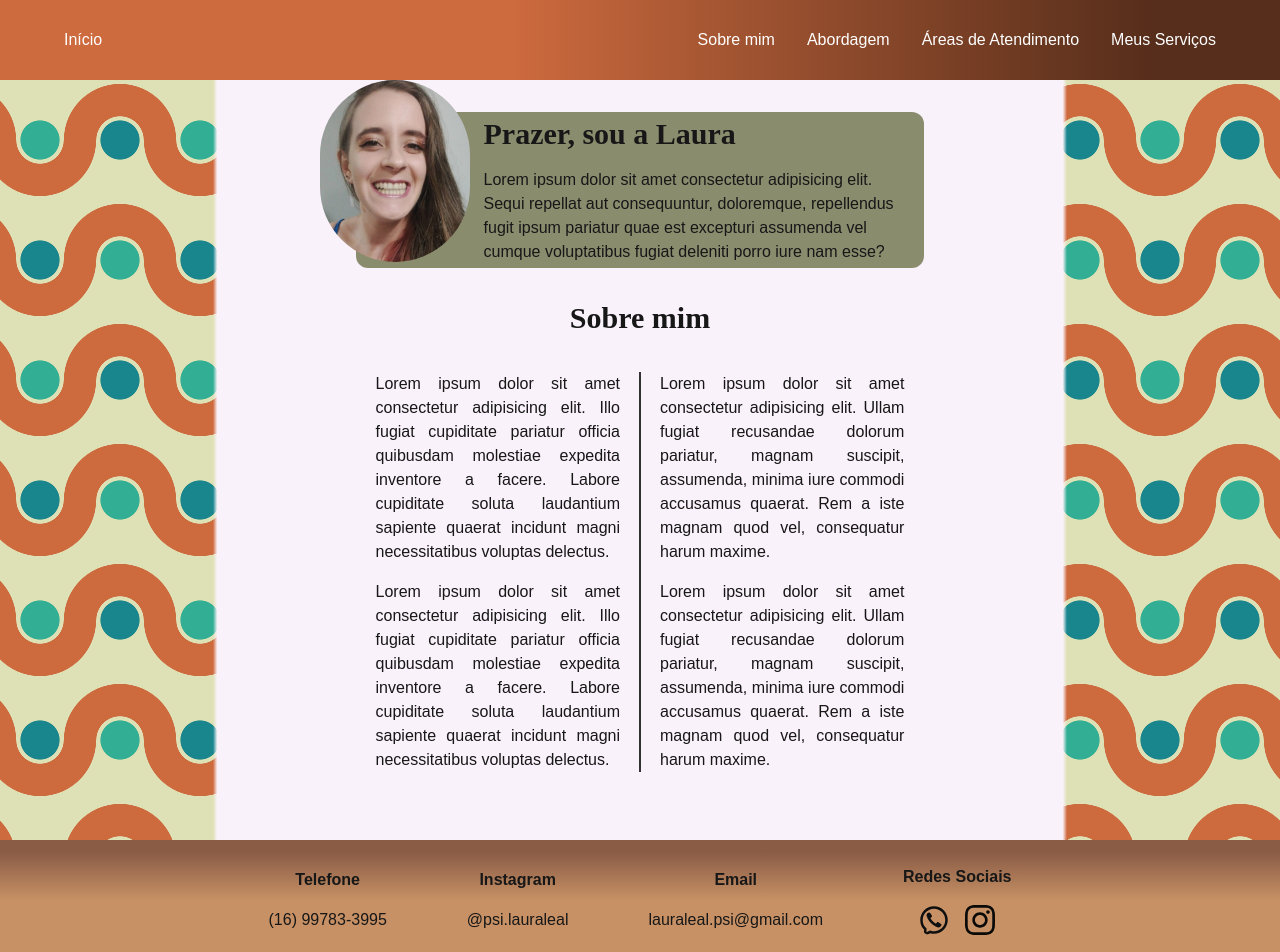
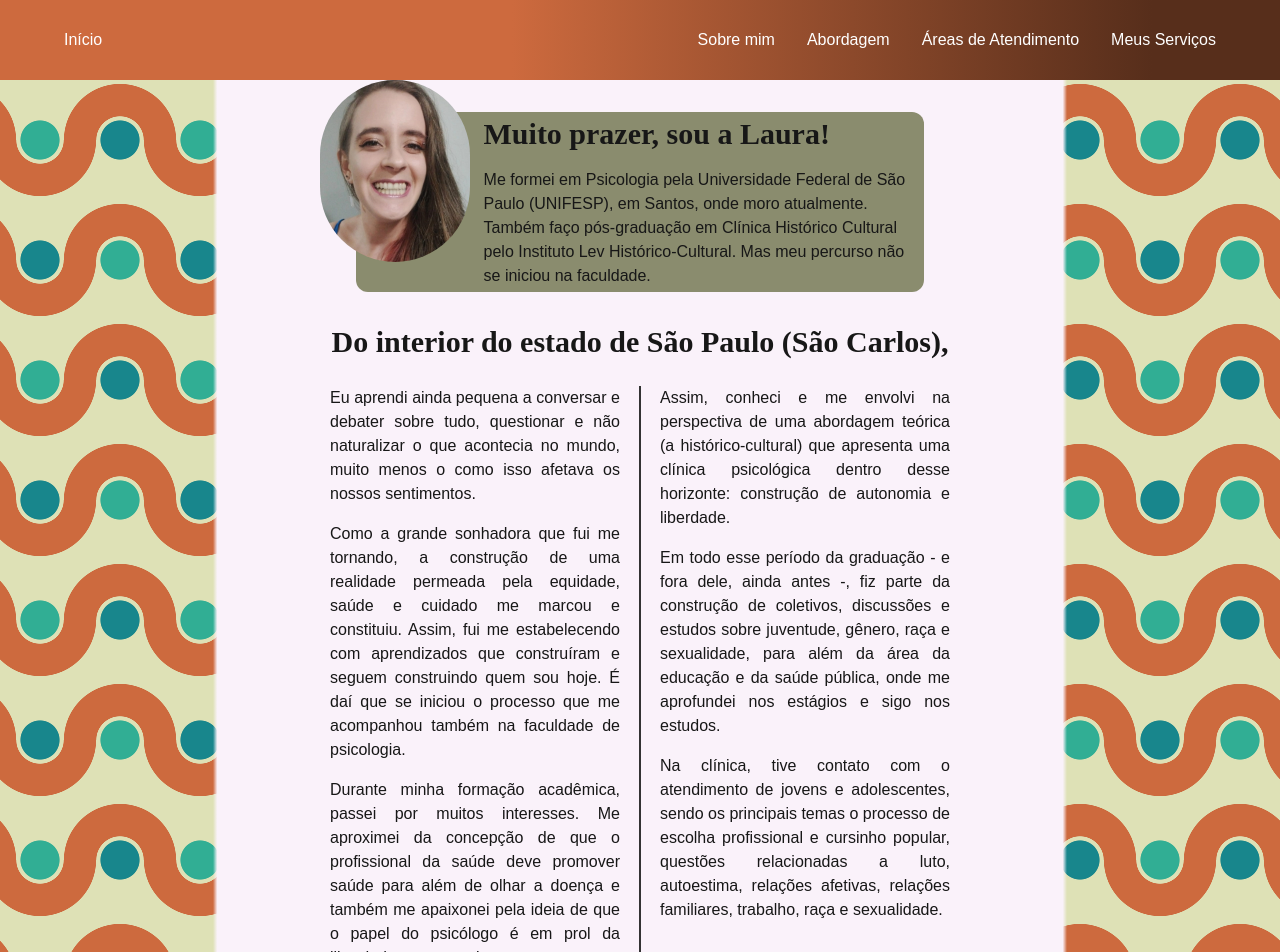
Before and after one commit to techtalia/site_laura, a Next.js app: page /sobre in a window 1280 px wide. Shown: the top 952 px of the page. Built offline with nearby package versions, Linux system fonts and the light colour scheme; a web font is replaced by a local one; what @mui/material-nextjs would draw is missing.

Commit message:
textos index e sobre

```diff
--- a/app/index.css
+++ b/app/index.css
@@ -21,7 +21,7 @@
   width: 100%;
   height: 100%;
   background-image: linear-gradient(to left, var(--cinza), var(--marrom-apagado), var(--marrom-escuro));
-  opacity: 0.6;
+  opacity: 0.7;
   border-radius: 5%;
   padding: 20px 0px 0px 20px;
 }
--- a/app/page.tsx
+++ b/app/page.tsx
@@ -17,51 +17,69 @@ const Home = () => {
           <LocalFloristIcon sx={{ fontSize: 120 }} />
         </div>
         <div className="text-center">
-            <h1 className="text-7xl pb-4 divNome font-[cookie]">
-              Laura Leal
-            </h1>
-            <p className="font-[andika]">
-              Psicóloga Clínica - CRP: 06/221731
-            </p>
+          <h1 className="text-7xl pb-4 divNome font-[cookie]">Laura Leal</h1>
+          <p className="font-[andika]">Psicóloga Clínica - CRP: 06/221731</p>
           <p className="font-[andika]">Atendimento online - jovens e adultos</p>
         </div>
-
-
-        </div >
+      </div>
       {/* main content */}
       <div className="flex home_image_div ">
         <div className="home_gradient">
           <p className="w-1/2 text-white font-bold ">
-              Lorem ipsum dolor sit amet consectetur, adipisicing elit. Pariatur, delectus. Ipsum quasi quaerat fuga ad ut dolore error minima sint nihil consectetur eveniet reprehenderit ipsam, in quas enim maiores natus.
+            Boas vindas!
+            <br />
+            Muito prazer, sou a Laura!
             <br />
             <br />
-              Lorem ipsum dolor sit amet consectetur, adipisicing elit. Pariatur, delectus. Ipsum quasi quaerat fuga ad ut dolore error minima sint nihil consectetur eveniet reprehenderit ipsam, in quas enim maiores natus.
+            Nesse espaço, pretendo trazer a vocês um pouco mais sobre a
+            importância de pensarmos o cuidado em saúde mental e a participação
+            específica - e não única - da psicoterapia nesse processo.
             <br />
             <br />
-              Lorem ipsum dolor sit amet consectetur, adipisicing elit. Pariatur, delectus. Ipsum quasi quaerat fuga ad ut dolore error minima sint nihil consectetur eveniet reprehenderit ipsam, in quas enim maiores natus.
+            Fazer terapia é mais do que olhar para o sofrimento, mas também
+            pensar em como promover saúde e reflexão para dentro de si, num
+            mundo onde tantas coisas nos alienam e nos fazem perder a capacidade
+            de perceber quem somos e, mais, quem sonhamos ser.
             <br />
             <br />
-              Lorem ipsum dolor sit amet consectetur, adipisicing elit. Pariatur, delectus. Ipsum quasi quaerat fuga ad ut dolore error minima sint nihil
-               Lorem ipsum dolor sit amet consectetur, adipisicing elit. Pariatur, delectus. Ipsum quasi quaerat fuga ad ut dolore error minima sint nihil consectetur eveniet reprehenderit ipsam, in quas enim maiores natus.
-
+            Para além de cuidar dos adoecimentos, proponho que aqui, através da
+            abordagem da Psicologia Histórico Cultural, possamos encontrar os
+            sentidos para as vivências, atravessamentos, pensamentos, desejos,
+            traumas e afetos, desafio que tem como horizonte a construção de
+            autonomia e liberdade.
+            <br />
+            <br />
+            Vamos?
           </p>
         </div>
         <img src="/7.jpg" alt="" className="home_image" />
       </div>
 
       <p className="md:hidden p-4">
-              Lorem ipsum dolor sit amet consectetur, adipisicing elit. Pariatur, delectus. Ipsum quasi quaerat fuga ad ut dolore error minima sint nihil consectetur eveniet reprehenderit ipsam, in quas enim maiores natus.
+        Boas vindas!
+        <br />
+        Muito prazer, sou a Laura!
         <br />
         <br />
-              Lorem ipsum dolor sit amet consectetur, adipisicing elit. Pariatur, delectus. Ipsum quasi quaerat fuga ad ut dolore error minima sint nihil consectetur eveniet reprehenderit ipsam, in quas enim maiores natus.
+        Nesse espaço, pretendo trazer a vocês um pouco mais sobre a importância
+        de pensarmos o cuidado em saúde mental e a participação específica - e
+        não única - da psicoterapia nesse processo.
         <br />
         <br />
-              Lorem ipsum dolor sit amet consectetur, adipisicing elit. Pariatur, delectus. Ipsum quasi quaerat fuga ad ut dolore error minima sint nihil consectetur eveniet reprehenderit ipsam, in quas enim maiores natus.
+        Fazer terapia é mais do que olhar para o sofrimento, mas também pensar
+        em como promover saúde e reflexão para dentro de si, num mundo onde
+        tantas coisas nos alienam e nos fazem perder a capacidade de perceber
+        quem somos e, mais, quem sonhamos ser.
         <br />
         <br />
-              Lorem ipsum dolor sit amet consectetur, adipisicing elit. Pariatur, delectus. Ipsum quasi quaerat fuga ad ut dolore error minima sint nihil
-               Lorem ipsum dolor sit amet consectetur, adipisicing elit. Pariatur, delectus. Ipsum quasi quaerat fuga ad ut dolore error minima sint nihil consectetur eveniet reprehenderit ipsam, in quas enim maiores natus.
-
+        Para além de cuidar dos adoecimentos, proponho que aqui, através da
+        abordagem da Psicologia Histórico Cultural, possamos encontrar os
+        sentidos para as vivências, atravessamentos, pensamentos, desejos,
+        traumas e afetos, desafio que tem como horizonte a construção de
+        autonomia e liberdade.
+        <br />
+        <br />
+        Vamos?
       </p>
     </div>
   );
--- a/app/servicos/page.tsx
+++ b/app/servicos/page.tsx
@@ -50,7 +50,7 @@ const Servicos = () => {
               rel="noopener noreferrer"
               className="w-fit mt-4 rounded-lg"
             >
-              <button className="w-fit bg-(--laranja) text-white px-4 py-2 rounded-lg mx-auto flex hover:cursor-pointer hover:bg-(--laranja-apagado)">
+              <button className="w-fit bg-(--laranja) text-white px-4 py-2 rounded-lg mx-auto flex hover:text-black/60 hover:cursor-pointer hover:bg-(--laranja-apagado)">
                 Mais informações
               </button>
             </a>
@@ -88,7 +88,7 @@ const Servicos = () => {
               rel="noopener noreferrer"
               className="w-fit mt-4 rounded-lg"
             >
-              <button className="w-fit bg-(--laranja) text-white px-4 py-2 rounded-lg mx-auto flex hover:cursor-pointer hover:bg-(--laranja-apagado)">
+              <button className="w-fit bg-(--laranja) text-white px-4 py-2 rounded-lg mx-auto hover:text-black/60 flex hover:cursor-pointer hover:bg-(--laranja-apagado)">
                 Mais informações
               </button>
             </a>
--- a/app/sobre/page.tsx
+++ b/app/sobre/page.tsx
@@ -20,59 +20,80 @@ const Sobre = () => {
           className="rounded-full absolute lg:left-1/4  md:left-1/8 top-0 fotoSobre "
         />
         <div className="lg:w-2/3 md:w-3/4 w-4/5  space-y-4 bg-(--verde-apagado) md:py-1 p-2 md:pl-32  rounded-xl md:text-left text-center textSobre">
-          <h1 className="text-3xl font-bold font-[Tangerine]">Prazer, sou a Laura </h1>
+          <h1 className="text-3xl font-bold font-[Tangerine]">
+            Muito prazer, sou a Laura!{" "}
+          </h1>
           <p>
-            Lorem ipsum dolor sit amet consectetur adipisicing elit. Sequi
-            repellat aut consequuntur, doloremque, repellendus fugit ipsum
-            pariatur quae est excepturi assumenda vel cumque voluptatibus fugiat
-            deleniti porro iure nam esse?
+            Me formei em Psicologia pela Universidade Federal de São Paulo
+            (UNIFESP), em Santos, onde moro atualmente. Também faço
+            pós-graduação em Clínica Histórico Cultural pelo Instituto Lev
+            Histórico-Cultural. Mas meu percurso não se iniciou na faculdade.
           </p>
         </div>
       </div>
 
       {/* body */}
       <div className="text-center space-y-4 mb-12">
-        <h1 className="text-3xl font-bold font-[Tangerine]">Sobre mim</h1>
-        {/* <div className="grid grid-cols-2 gap-x-16 gap-y-8 w-2/3 mx-auto text-justify">
-          <p className="border-r-2" >
-            Lorem ipsum dolor sit amet consectetur adipisicing elit. Illo fugiat cupiditate pariatur officia quibusdam molestiae expedita inventore a facere. Labore cupiditate soluta laudantium sapiente quaerat incidunt magni necessitatibus voluptas delectus.
-          </p>
-          <p>
-            Lorem ipsum dolor sit amet consectetur adipisicing elit. Illo fugiat cupiditate pariatur officia quibusdam molestiae expedita inventore a facere. Labore cupiditate soluta laudantium sapiente quaerat incidunt magni necessitatibus voluptas delectus.
-          </p>
-          <p>
-            Lorem ipsum dolor sit amet consectetur adipisicing elit. Illo fugiat cupiditate pariatur officia quibusdam molestiae expedita inventore a facere. Labore cupiditate soluta laudantium sapiente quaerat incidunt magni necessitatibus voluptas delectus.
-          </p>
-          <p>
-            Lorem ipsum dolor sit amet consectetur adipisicing elit. Illo fugiat cupiditate pariatur officia quibusdam molestiae expedita inventore a facere. Labore cupiditate soluta laudantium sapiente quaerat incidunt magni necessitatibus voluptas delectus.
-          </p>
-        </div> */}
-        <div className="multicolumn_sobre w-2/3 mx-auto text-justify">
+        <h1 className="text-3xl font-bold font-[Tangerine]">
+          Do interior do estado de São Paulo (São Carlos),
+        </h1>
+
+        <div className="multicolumn_sobre w-3/4 mx-auto text-justify">
           <p className="mb-4">
-            Lorem ipsum dolor sit amet consectetur adipisicing elit. Illo fugiat
-            cupiditate pariatur officia quibusdam molestiae expedita inventore a
-            facere. Labore cupiditate soluta laudantium sapiente quaerat
-            incidunt magni necessitatibus voluptas delectus.
-          </p>
-          <p>
-            Lorem ipsum dolor sit amet consectetur adipisicing elit. Illo fugiat
-            cupiditate pariatur officia quibusdam molestiae expedita inventore a
-            facere. Labore cupiditate soluta laudantium sapiente quaerat
-            incidunt magni necessitatibus voluptas delectus.
+            Eu aprendi ainda pequena a conversar e debater sobre tudo,
+            questionar e não naturalizar o que acontecia no mundo, muito menos o
+            como isso afetava os nossos sentimentos.
           </p>
           <p className="mb-4">
-            Lorem ipsum dolor sit amet consectetur adipisicing elit. Ullam
-            fugiat recusandae dolorum pariatur, magnam suscipit, assumenda,
-            minima iure commodi accusamus quaerat. Rem a iste magnam quod vel,
-            consequatur harum maxime.
+            Como a grande sonhadora que fui me tornando, a construção de uma
+            realidade permeada pela equidade, saúde e cuidado me marcou e
+            constituiu. Assim, fui me estabelecendo com aprendizados que
+            construíram e seguem construindo quem sou hoje. É daí que se iniciou
+            o processo que me acompanhou também na faculdade de psicologia.
           </p>
-          <p>
-            Lorem ipsum dolor sit amet consectetur adipisicing elit. Ullam
-            fugiat recusandae dolorum pariatur, magnam suscipit, assumenda,
-            minima iure commodi accusamus quaerat. Rem a iste magnam quod vel,
-            consequatur harum maxime.
+          <p className="mb-4">
+            Durante minha formação acadêmica, passei por muitos interesses. Me
+            aproximei da concepção de que o profissional da saúde deve promover
+            saúde para além de olhar a doença e também me apaixonei pela ideia
+            de que o papel do psicólogo é em prol da liberdade e autonomia.
           </p>
+          <p className="mb-4">
+            Assim, conheci e me envolvi na perspectiva de uma abordagem teórica
+            (a histórico-cultural) que apresenta uma clínica psicológica dentro
+            desse horizonte: construção de autonomia e liberdade.
+          </p>
+          <p className="mb-4">
+            Em todo esse período da graduação - e fora dele, ainda antes -, fiz
+            parte da construção de coletivos, discussões e estudos sobre
+            juventude, gênero, raça e sexualidade, para além da área da educação
+            e da saúde pública, onde me aprofundei nos estágios e sigo nos
+            estudos.
+          </p>
+          <p className="mb-4">
+            Na clínica, tive contato com o atendimento de jovens e adolescentes,
+            sendo os principais temas o processo de escolha profissional e
+            cursinho popular, questões relacionadas a luto, autoestima, relações
+            afetivas, relações familiares, trabalho, raça e sexualidade.
+          </p>
+
         </div>
+
+         <p className="mb-4">
+            E, prazer, essa também sou eu ;)
+          </p>
+
+          <div className="flex justify-center w-full">
+            <a
+              target="_blank"
+              href="https://wa.me/5516997833995"
+              rel="noopener noreferrer"
+              className="w-fit mt-4 rounded-lg"
+            >
+              <button className="w-fit bg-(--laranja) text-white px-4 py-2 rounded-lg mx-auto flex hover:text-black/60 hover:cursor-pointer hover:bg-(--laranja-apagado)">
+                Vamos conversar?
+              </button>
+            </a>
+          </div>
       </div>
     </div>
   );
--- a/app/sobre/sobre.css
+++ b/app/sobre/sobre.css
@@ -5,7 +5,7 @@
   column-gap: 40px;
   /* Adds the vertical dividing line */
   column-rule: 2px solid #333;
-  padding: 20px;
+  padding: 10px;
 }
 
 @media (max-width: 768px){
```
Lines whose indentation alone changed are shown as unchanged.
